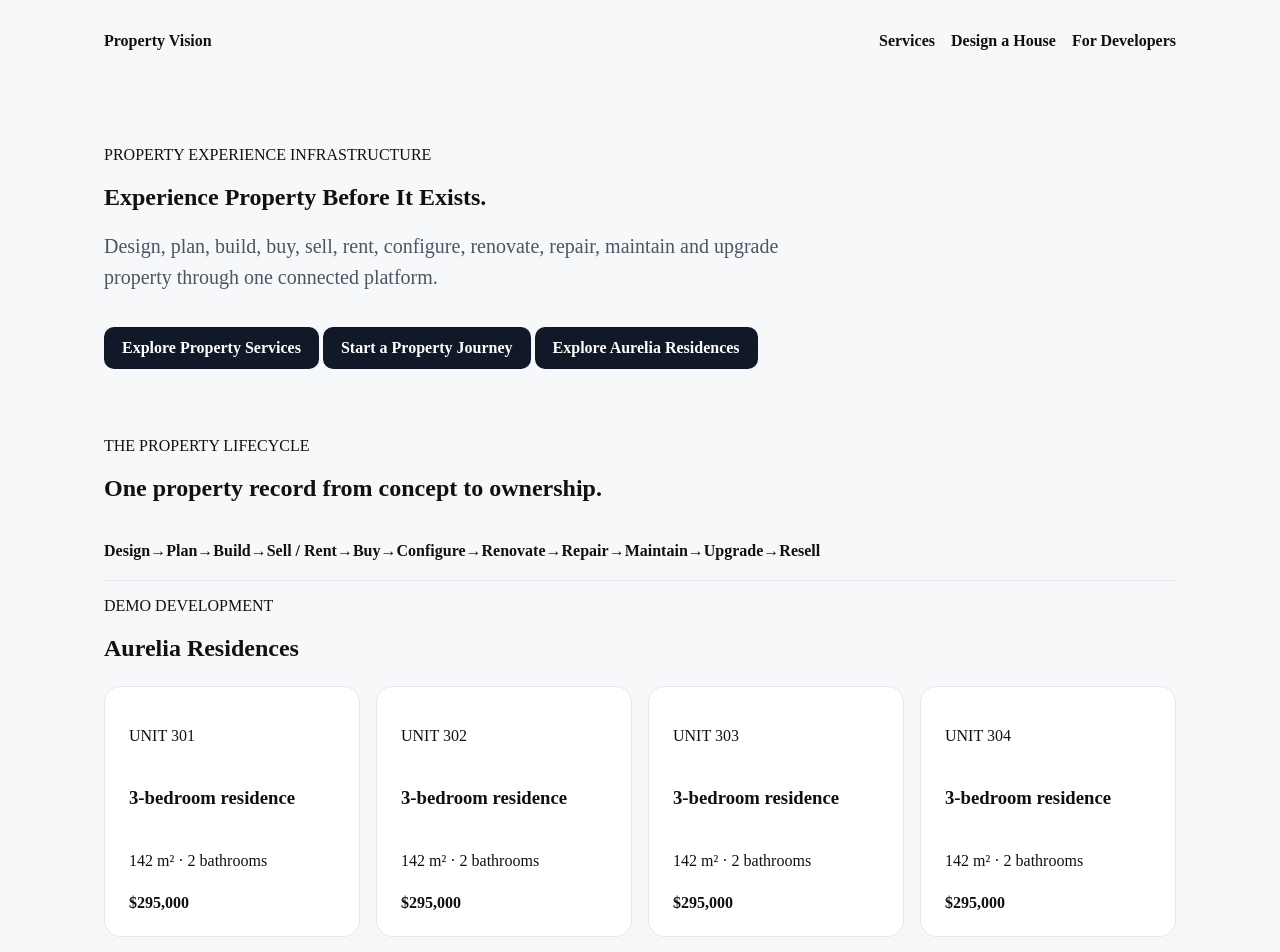
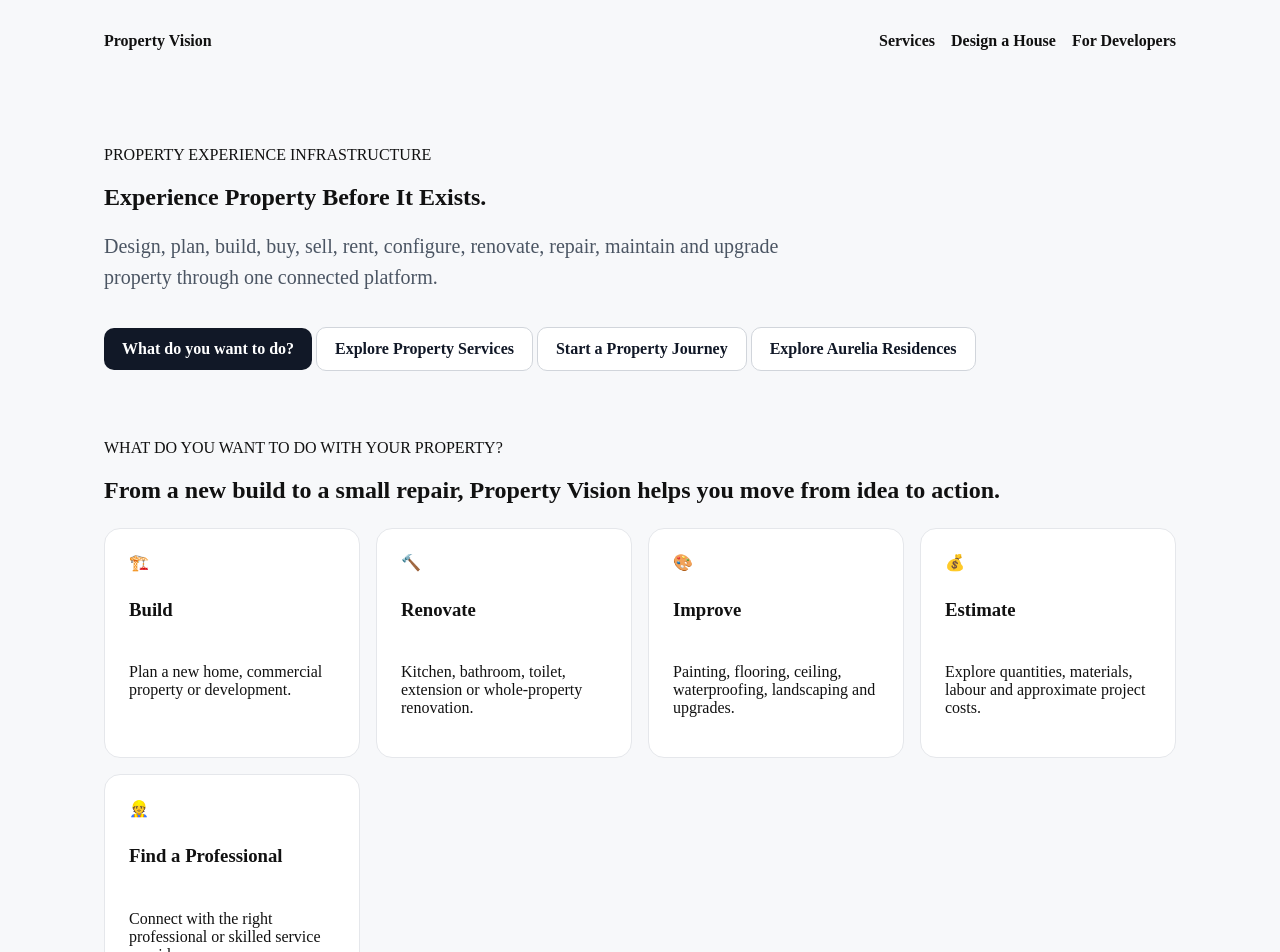
Before and after one commit to stpeter614-netizen/property-vision, a Next.js app: page / in a window 1280 px wide. Shown: the top 952 px of the page. Built offline with nearby package versions, Linux system fonts and the light colour scheme.

Commit message:
Add build renovate improve estimate entry points

```diff
--- a/app/page.tsx
+++ b/app/page.tsx
@@ -7,19 +7,34 @@ export default function Home() {
         <strong>Property Vision</strong>
         <div><a href="/services">Services</a><a href="/design/house">Design a House</a><a href="/developer">For Developers</a></div>
       </nav>
+
       <section className="hero">
         <div>
           <p className="eyebrow">PROPERTY EXPERIENCE INFRASTRUCTURE</p>
           <h1>Experience Property Before It Exists.</h1>
           <p className="lead">Design, plan, build, buy, sell, rent, configure, renovate, repair, maintain and upgrade property through one connected platform.</p>
-          <div><a className="button" href="/services">Explore Property Services</a> <a className="button" href="/start">Start a Property Journey</a> <a className="button" href="/projects/aurelia-residences">Explore Aurelia Residences</a></div>
+          <div><a className="button" href="/property-actions">What do you want to do?</a> <a className="button secondary" href="/services">Explore Property Services</a> <a className="button secondary" href="/start">Start a Property Journey</a> <a className="button secondary" href="/projects/aurelia-residences">Explore Aurelia Residences</a></div>
         </div>
       </section>
+
+      <section>
+        <p className="eyebrow">WHAT DO YOU WANT TO DO WITH YOUR PROPERTY?</p>
+        <h2>From a new build to a small repair, Property Vision helps you move from idea to action.</h2>
+        <div className="grid">
+          <a className="card" href="/property-actions#build"><span className="action-icon">🏗️</span><h3>Build</h3><p>Plan a new home, commercial property or development.</p></a>
+          <a className="card" href="/property-actions#renovate"><span className="action-icon">🔨</span><h3>Renovate</h3><p>Kitchen, bathroom, toilet, extension or whole-property renovation.</p></a>
+          <a className="card" href="/property-actions#improve"><span className="action-icon">🎨</span><h3>Improve</h3><p>Painting, flooring, ceiling, waterproofing, landscaping and upgrades.</p></a>
+          <a className="card" href="/property-actions#estimate"><span className="action-icon">💰</span><h3>Estimate</h3><p>Explore quantities, materials, labour and approximate project costs.</p></a>
+          <a className="card" href="/property-actions#professional"><span className="action-icon">👷</span><h3>Find a Professional</h3><p>Connect with the right professional or skilled service provider.</p></a>
+        </div>
+      </section>
+
       <section>
         <p className="eyebrow">THE PROPERTY LIFECYCLE</p>
         <h2>One property record from concept to ownership.</h2>
         <div className="option"><strong>Design</strong><span>→</span><strong>Plan</strong><span>→</span><strong>Build</strong><span>→</span><strong>Sell / Rent</strong><span>→</span><strong>Buy</strong><span>→</span><strong>Configure</strong><span>→</span><strong>Renovate</strong><span>→</span><strong>Repair</strong><span>→</span><strong>Maintain</strong><span>→</span><strong>Upgrade</strong><span>→</span><strong>Resell</strong></div>
       </section>
+
       <section>
         <p className="eyebrow">DEMO DEVELOPMENT</p><h2>Aurelia Residences</h2>
         <div className="grid">{units.map(unit => <a className="card" href={'/projects/aurelia-residences/units/' + unit} key={unit}><p className="eyebrow">UNIT {unit}</p><h3>3-bedroom residence</h3><p>142 m² · 2 bathrooms</p><strong>$295,000</strong></a>)}</div>
```
